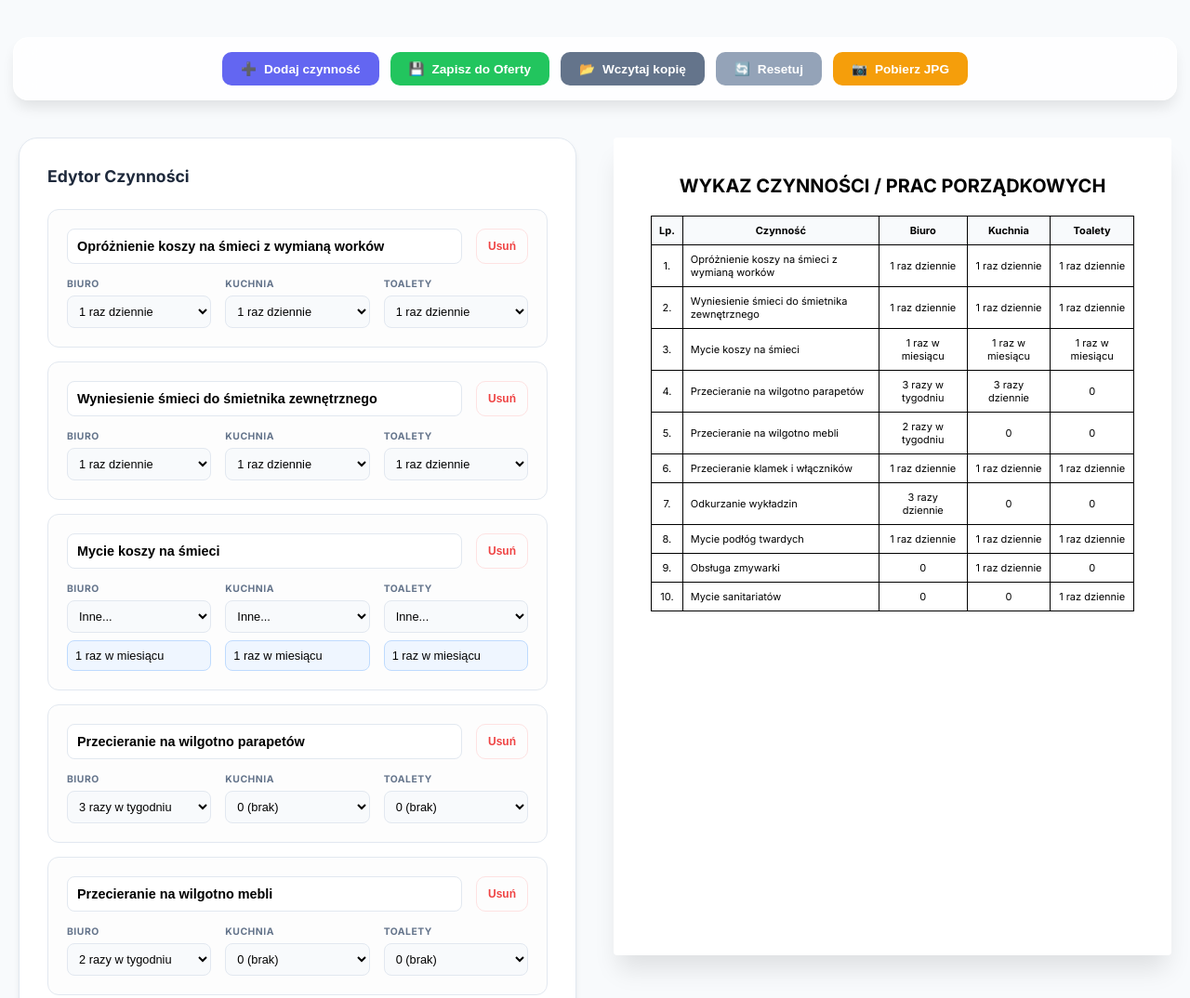
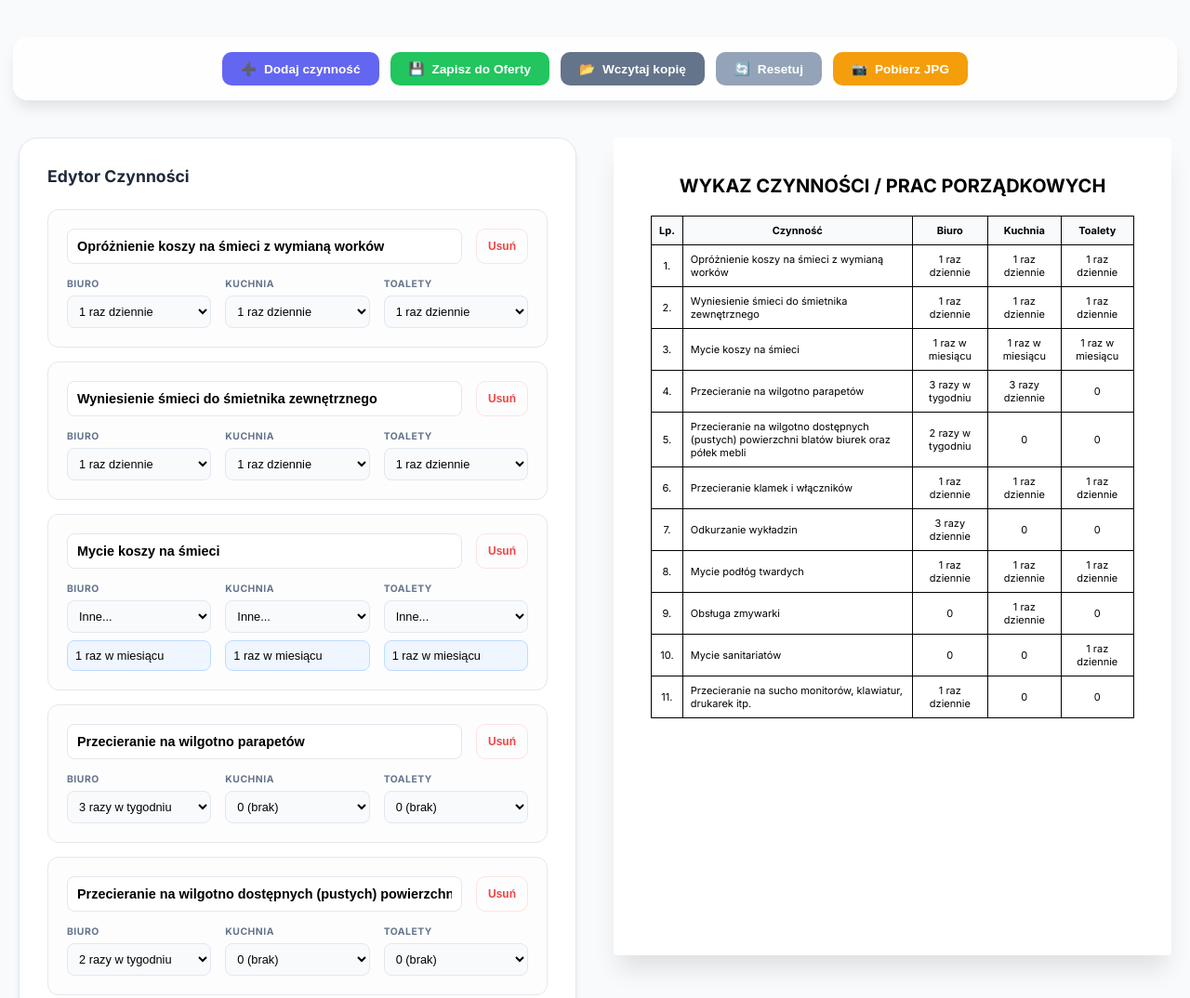
Before and after one commit to PiotrSO/GeneratorOferty, an Electron app: page src/scope.html in a window 1280 px wide. Shown: the top 1074 px of the page at 93% size. Drawn offline with nearby package versions, Linux system fonts and the light colour scheme.

Commit message:
Zaktualizowano hardkodowane listy czynnosci w src/offer.html i src/scope.html

```diff
--- a/src/scope.html
+++ b/src/scope.html
@@ -248,12 +248,13 @@
             { "id": 2, "name": "Wyniesienie śmieci do śmietnika zewnętrznego", "biuro": "1 raz dziennie", "biuroCus": "", "kuchnia": "1 raz dziennie", "kuchniaCus": "", "wc": "1 raz dziennie", "wcCus": "" },
             { "id": 3, "name": "Mycie koszy na śmieci", "biuro": "other", "biuroCus": "1 raz w miesiącu", "kuchnia": "other", "kuchniaCus": "1 raz w miesiącu", "wc": "other", "wcCus": "1 raz w miesiącu" },
             { "id": 4, "name": "Przecieranie na wilgotno parapetów", "biuro": "3 razy w tygodniu", "biuroCus": "", "kuchnia": "3 razy dziennie", "kuchniaCus": "", "wc": "0", "wcCus": "" },
-            { "id": 5, "name": "Przecieranie na wilgotno mebli", "biuro": "2 razy w tygodniu", "biuroCus": "", "kuchnia": "0", "kuchniaCus": "", "wc": "0", "wcCus": "" },
+            { "id": 5, "name": "Przecieranie na wilgotno dostępnych (pustych) powierzchni blatów biurek oraz półek mebli", "biuro": "2 razy w tygodniu", "biuroCus": "", "kuchnia": "0", "kuchniaCus": "", "wc": "0", "wcCus": "" },
             { "id": 6, "name": "Przecieranie klamek i włączników", "biuro": "1 raz dziennie", "biuroCus": "", "kuchnia": "1 raz dziennie", "kuchniaCus": "", "wc": "1 raz dziennie", "wcCus": "" },
             { "id": 7, "name": "Odkurzanie wykładzin", "biuro": "3 razy dziennie", "biuroCus": "", "kuchnia": "0", "kuchniaCus": "", "wc": "0", "wcCus": "" },
             { "id": 8, "name": "Mycie podłóg twardych", "biuro": "1 raz dziennie", "biuroCus": "", "kuchnia": "1 raz dziennie", "kuchniaCus": "", "wc": "1 raz dziennie", "wcCus": "" },
             { "id": 9, "name": "Obsługa zmywarki", "biuro": "0", "biuroCus": "", "kuchnia": "1 raz dziennie", "kuchniaCus": "", "wc": "0", "wcCus": "" },
-            { "id": 10, "name": "Mycie sanitariatów", "biuro": "0", "biuroCus": "", "kuchnia": "0", "kuchniaCus": "", "wc": "1 raz dziennie", "wcCus": "" }
+            { "id": 10, "name": "Mycie sanitariatów", "biuro": "0", "biuroCus": "", "kuchnia": "0", "kuchniaCus": "", "wc": "1 raz dziennie", "wcCus": "" },
+            { "id": 27, "name": "Przecieranie na sucho monitorów, klawiatur, drukarek itp.", "biuro": "1 raz dziennie", "biuroCus": "", "kuchnia": "0", "kuchniaCus": "", "wc": "0", "wcCus": "" }
         ];
 
         let appData = JSON.parse(JSON.stringify(defaultFullData));
```
Also changed, not shown: src/offer.html (+3 -2 lines).
